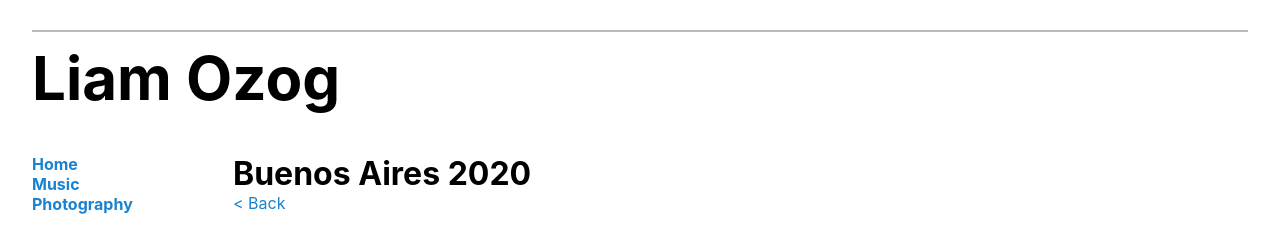
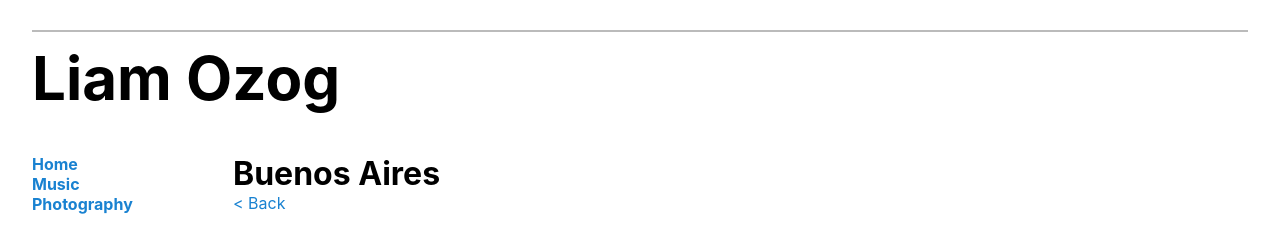
Before and after one commit to lozog/personal-site-2021, a React (Create React App) app: page /photography/buenos-aires-2020 in a window 1280 px wide. Shown: the top 244 px of the page. Built offline with nearby package versions, Linux system fonts and the light colour scheme.

Commit message:
rename galleries

```diff
--- a/src/data/galleries.js
+++ b/src/data/galleries.js
@@ -1,12 +1,12 @@
 export const GALLERIES = {
   "buenos-aires-2020": {
-    title: "Buenos Aires 2020",
+    title: "Buenos Aires",
     coverFilename: "000008-3.gif",
     description: "Buenos Aires 2020",
     images: [{ thumbnail: "000038-67.gif", filename: "000038-67.jpg" }, { "thumbnail": "000012-7.gif", "filename": "000012-7.jpg" }, { "thumbnail": "000010-5.gif", "filename": "000010-5.jpg" }, { "thumbnail": "000016-11.gif", "filename": "000016-11.jpg" }, { "thumbnail": "000040-69.gif", "filename": "000040-69.jpg" }, { "thumbnail": "000036-65.gif", "filename": "000036-65.jpg" }, { "thumbnail": "000034-63.gif", "filename": "000034-63.jpg" }, { "thumbnail": "000011-6.gif", "filename": "000011-6.jpg" }, { "thumbnail": "000008-3.gif", "filename": "000008-3.jpg" }, { "thumbnail": "000039-68.gif", "filename": "000039-68.jpg" }, { "thumbnail": "000019-14.gif", "filename": "000019-14.jpg" }, { "thumbnail": "000035-64.gif", "filename": "000035-64.jpg" }, { "thumbnail": "000009-38.gif", "filename": "000009-38.jpg" }, { "thumbnail": "000013-8.gif", "filename": "000013-8.jpg" }, { "thumbnail": "000007-2.gif", "filename": "000007-2.jpg" }, { "thumbnail": "000042-71.gif", "filename": "000042-71.jpg" }, { "thumbnail": "000033-62.gif", "filename": "000033-62.jpg" }]
   },
   "mexico-city-2019": {
-    title: "Mexico City 2019",
+    title: "Mexico City",
     coverFilename: "000031370021_edited.gif",
     description: "Mexico City 2019",
     images: [{ "thumbnail": "000031370036_edited.gif", "filename": "000031370036_edited.jpg" }, { "thumbnail": "000031370033_edited.gif", "filename": "000031370033_edited.jpg" }, { "thumbnail": "000031370015_edited.gif", "filename": "000031370015_edited.jpg" }, { "thumbnail": "000031370012_edited.gif", "filename": "000031370012_edited.jpg" }, { "thumbnail": "000031370025_edited.gif", "filename": "000031370025_edited.jpg" }, { "thumbnail": "000031370034_edited.gif", "filename": "000031370034_edited.jpg" }, { "thumbnail": "000031370028_edited.gif", "filename": "000031370028_edited.jpg" }, { "thumbnail": "000031370031_edited.gif", "filename": "000031370031_edited.jpg" }, { "thumbnail": "000031370019_edited.gif", "filename": "000031370019_edited.jpg" }, { "thumbnail": "000031370008_edited.gif", "filename": "000031370008_edited.jpg" }, { "thumbnail": "000031370026_edited.gif", "filename": "000031370026_edited.jpg" }, { "thumbnail": "000031370037_edited.gif", "filename": "000031370037_edited.jpg" }, { "thumbnail": "000031370021_edited.gif", "filename": "000031370021_edited.jpg" }, { "thumbnail": "000031370016_edited.gif", "filename": "000031370016_edited.jpg" }, { "thumbnail": "000031370029_edited.gif", "filename": "000031370029_edited.jpg" }]
```
